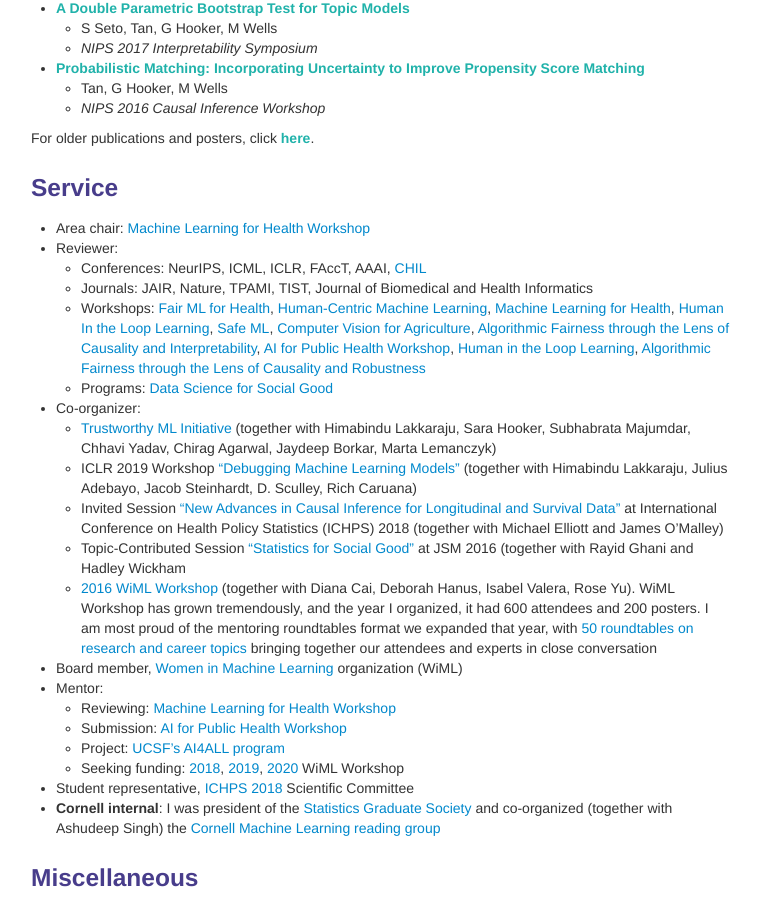
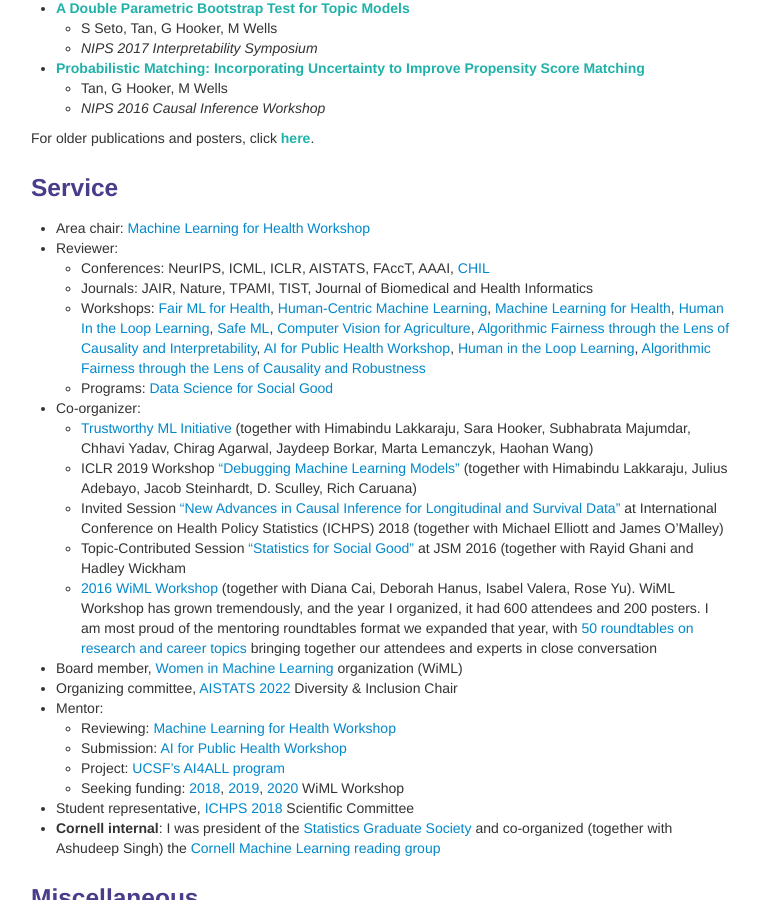
Before and after one commit to shftan/shftan.github.io, a Jekyll site: the page built from index.md, in a window 1280 px wide and 900 px high, scrolled down 2323 px. Shown: the whole window, without its empty margins (259-1018 px from the left). Built offline with Jekyll 4.4.1, drawn with Linux system fonts in a browser that asks for light colours.

Commit message:
Update index.md

```diff
--- a/index.md
+++ b/index.md
@@ -122,17 +122,18 @@ For older publications and posters, click <a class="paper" href="olderpublicatio
 </div>
 - Area chair: [Machine Learning for Health Workshop](https://ml4health.github.io/2020/)
 - Reviewer:
-  - Conferences: NeurIPS, ICML, ICLR, FAccT, AAAI, [CHIL](https://www.chilconference.org/)
+  - Conferences: NeurIPS, ICML, ICLR, AISTATS, FAccT, AAAI, [CHIL](https://www.chilconference.org/)
   - Journals: JAIR, Nature, TPAMI, TIST, Journal of Biomedical and Health Informatics
   - Workshops: [Fair ML for Health](https://www.fairmlforhealth.com/), [Human-Centric Machine Learning](https://sites.google.com/view/hcml-2019), [Machine Learning for Health](https://ml4health.github.io/2019/), [Human In the Loop Learning](https://sites.google.com/view/hill2019/home), [Safe ML](https://sites.google.com/view/safeml-iclr2019/home), [Computer Vision for Agriculture](https://www.cv4gc.org/cv4a2020/), [Algorithmic Fairness through the Lens of Causality and Interpretability](https://www.afciworkshop.org/), [AI for Public Health Workshop](https://aiforpublichealth.github.io/), [Human in the Loop Learning](https://www.icml-hill.com/), [Algorithmic Fairness through the Lens of Causality and Robustness](https://www.afciworkshop.org/)
   - Programs: <a href="http://www.dssgfellowship.org/">Data Science for Social Good</a>
 - Co-organizer:
-  - [Trustworthy ML Initiative](https://www.trustworthyml.org/) (together with Himabindu Lakkaraju, Sara Hooker, Subhabrata Majumdar, Chhavi Yadav, Chirag Agarwal, Jaydeep Borkar, Marta Lemanczyk)
+  - [Trustworthy ML Initiative](https://www.trustworthyml.org/) (together with Himabindu Lakkaraju, Sara Hooker, Subhabrata Majumdar, Chhavi Yadav, Chirag Agarwal, Jaydeep Borkar, Marta Lemanczyk, Haohan Wang)
   - ICLR 2019 Workshop [“Debugging Machine Learning Models”](https://iclr.cc/Conferences/2019/Schedule?showEvent=628) (together with Himabindu Lakkaraju, Julius Adebayo, Jacob Steinhardt, D. Sculley, Rich Caruana)
   - Invited Session ["New Advances in Causal Inference for Longitudinal and Survival Data"](http://ww2.amstat.org/meetings/ichps/2018/onlineprogram/Program.cfm) at International Conference on Health Policy Statistics (ICHPS) 2018 (together with Michael Elliott and James O'Malley)
   - Topic-Contributed Session ["Statistics for Social Good"](http://shftan.github.io/jsmsocialgood/) at JSM 2016 (together with Rayid Ghani and Hadley Wickham
   - [2016 WiML Workshop](https://wimlworkshop.org/2016/) (together with Diana Cai, Deborah Hanus, Isabel Valera, Rose Yu). WiML Workshop has grown tremendously, and the year I organized, it had 600 attendees and 200 posters. I am most proud of the mentoring roundtables format we expanded that year, with [50 roundtables on research and career topics](https://wimlworkshop.org/2016/program/#1480549898816-ca283fe3-29b6) bringing together our attendees and experts in close conversation
 - Board member, [Women in Machine Learning](https://wimlworkshop.org) organization (WiML)
+- Organizing committee, [AISTATS 2022](http://aistats.org/aistats2022/) Diversity & Inclusion Chair
 - Mentor:
   - Reviewing: [Machine Learning for Health Workshop](https://ml4health.github.io/2020/)
   - Submission: [AI for Public Health Workshop](https://aiforpublichealth.github.io/)
```
